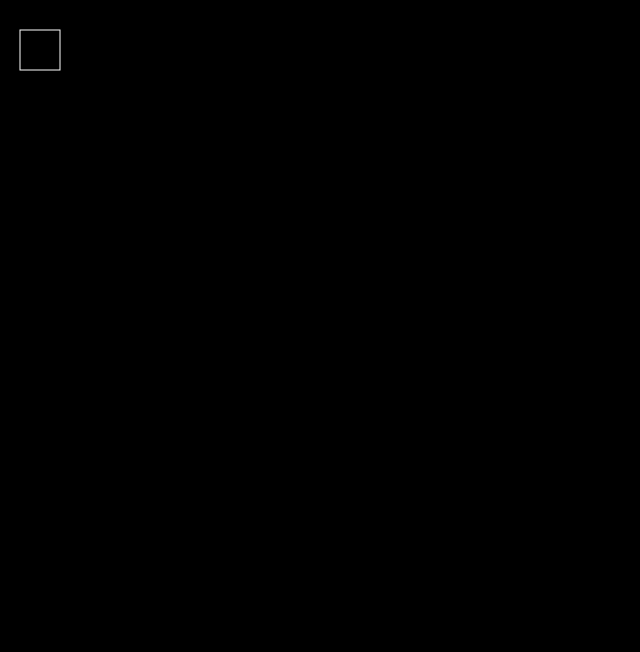
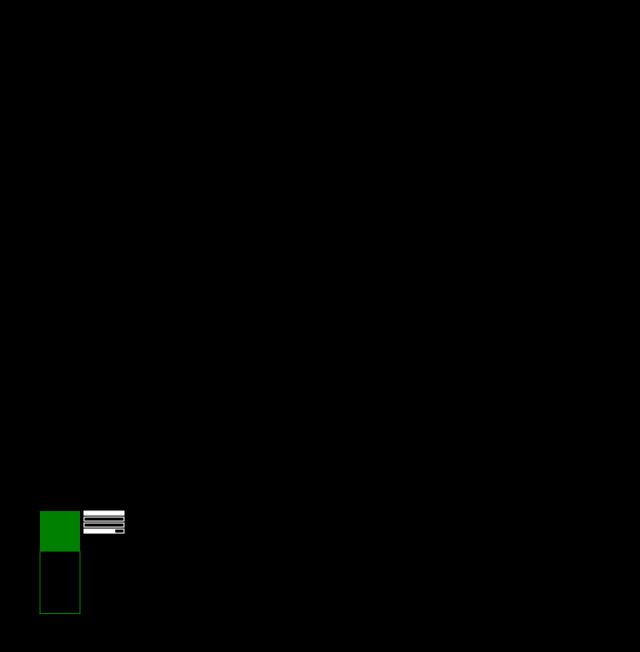
Before and after one commit to student020341/neural-network, a plain HTML site: page index.html in a window 1280 px wide. Shown: the whole page, without its empty margins (0-640 px from the left). Drawn offline with Linux system fonts and the light colour scheme.

Commit message:
hopper progress

```diff
--- /dev/null
+++ b/fish.js
@@ -0,0 +1 @@
+// TODO
--- /dev/null
+++ b/hopper.js
@@ -0,0 +1,164 @@
+
+// a thing that hops
+class Hopper {
+    constructor(x, y, bounds) {
+        this.x = x;
+        this.y = y;
+        this.size = 40;
+        this.bounds = bounds;
+
+        this.accMax = 0.1;
+        this.acc = 0;
+
+        // every 3 seconds, scramble the brain
+        this.brainScrambleMax = 3;
+        this.brainScramble = 0;
+
+        this.yVelMax = 300;
+        this.yVel = 0;
+
+        this.idleMax = 2;
+        this.idle = 0;
+
+        // nn related properties
+        this.inputs = [
+            0, // consideration of distance to ground
+            0, // consideration of falling velocity
+            0, // consideration of idle time
+        ];
+        this.outputs = [
+            0, // extension of leg
+        ];
+
+        this.shouldJump = false;
+
+        this.brain = new Network([
+            this.inputs.length,
+            Math.max(this.inputs.length, this.outputs.length) + 1,
+            this.outputs.length
+        ]);
+
+        this.think();
+    }
+
+    onResize(canvas) {
+        this.bounds = { w: canvas.width, h: canvas.height };
+    }
+
+    think() {
+        // consider distance to ground
+        const maxGroundDistanceConsideration = this.size * 2;
+        const distanceToGround = Math.abs(this.bounds.h - this.y);
+        const normalizedDistanceToGround = clamp(distanceToGround / maxGroundDistanceConsideration, 0, 1);
+        this.inputs[0] = normalizedDistanceToGround;
+
+        // consider falling velocity
+        const normalizedFallingVelocity = clamp(this.yVel / this.yVelMax, 0, 1);
+        this.inputs[1] = normalizedFallingVelocity;
+
+        // consider idle time
+        const normalizedIdleTime = clamp(this.idle / this.idleMax, 0, 1);
+        this.inputs[2] = normalizedIdleTime;
+
+        // activate
+        const beforeExt = this.outputs[0];
+        this.outputs = this.brain.activate(this.inputs);
+        this.shouldJump = this.outputs[0] > beforeExt; // leg has extended
+    }
+
+    // frame update
+    act(dt) {
+        // think once per second
+        this.acc += dt;
+        if (this.acc >= this.accMax) {
+            this.acc = 0;
+            this.think();
+        }
+
+        this.brainScramble += dt;
+        if (this.brainScramble >= this.brainScrambleMax) {
+            this.brainScramble = 0;
+            this.brain = new Network([
+                this.inputs.length,
+                Math.max(this.inputs.length, this.outputs.length) + 1,
+                this.outputs.length
+            ])
+        }
+
+        // leg extension for other calculations
+        const legExt = this.outputs[0] * this.size * 2; // hopper leg is 2x body size
+
+        // ground logic
+        if (this.y + this.size + legExt > this.bounds.h) {
+            // ground / grounded
+            this.y = this.bounds.h - this.size - legExt;
+            this.yVel = 0;
+        } else if (this.y < this.bounds.h - this.size - legExt || this.yVel < 0) {
+            // falling or jumping
+            this.yVel += dt * 98;
+            this.yVel = clamp(this.yVel, -this.yVelMax, this.yVelMax);
+            this.y += this.yVel * dt;
+        }
+
+        if (Math.abs(this.yVel) < 0.1) {
+            this.idle = clamp(this.idle + dt, 0, this.idleMax);
+            if (this.shouldJump) {
+                this.yVel = -this.yVelMax * this.outputs[0];
+            }
+        } else {
+            this.idle = 0;
+        }
+
+        this.shouldJump = false;
+    }
+
+    /**
+     * draw a little green hopper
+     *
+     * @param {CanvasRenderingContext2D} ctx
+     */
+    draw(ctx) {
+        // draw body
+        ctx.fillStyle = "green";
+        ctx.fillRect(this.x, this.y, this.size, this.size);
+
+        // draw leg
+        ctx.strokeStyle = "green";
+        const legExt = this.outputs[0] * this.size * 2;
+        ctx.strokeRect(this.x, this.y+this.size, this.size, legExt);
+
+        // draw neural net
+        ctx.strokeStyle = "white";
+        ctx.fillStyle = "white";
+        for(let i = 0;i < this.inputs.length;i++) {
+            ctx.fillRect(
+                this.x + this.size + 4,
+                this.y + i * 6,
+                this.size * this.inputs[i],
+                4
+            );
+            ctx.strokeRect(
+                this.x + this.size + 4,
+                this.y + i * 6,
+                this.size,
+                4
+            );
+        }
+
+        for(let i = 0;i < this.outputs.length;i++) {
+            const oi = i + this.inputs.length;
+            ctx.fillRect(
+                this.x + this.size + 4,
+                this.y + oi * 6,
+                this.size * this.outputs[i],
+                4
+            );
+            ctx.strokeRect(
+                this.x + this.size + 4,
+                this.y + oi * 6,
+                this.size,
+                4
+            );
+        }
+    }
+}
--- a/index.html
+++ b/index.html
@@ -21,8 +21,10 @@
     </head>
     <body>
         <canvas id="canvas"></canvas>
+        <script src="utils.js"></script>
         <script src="lib.js"></script>
         <script src="network.js"></script>
+        <script src="hopper.js"></script>
         <script src="main.js"></script>
     </body>
 </html>
--- a/lib.js
+++ b/lib.js
@@ -1,3 +1,5 @@
+
+let resizeCallbacks = [];
 
 /**
  *
@@ -24,6 +26,8 @@ const canvasContext2D = canvas.getContext("2d");
 //
 window.addEventListener("resize", () => {
     resize_canvas(canvas);
+
+    resizeCallbacks.forEach(fn => fn(canvas));
 });
 resize_canvas(canvas);
 
--- a/main.js
+++ b/main.js
@@ -5,26 +5,27 @@
 /** @type CanvasRenderingContext2D */
 const ctx = canvasContext2D;
 
-const box = {
-    x: 20,
-    y: 30,
-    w: 40,
-};
+const hopper = new Hopper(40, 40, {w: canvas.width, h: canvas.height});
+resizeCallbacks.push((c) => hopper.onResize(c));
 
 // functions
 //
 //
+
+// logic
+const logic = (dt) => {
+    hopper.act(dt);
+}
 
 // render
 const render = (_, cw, ch) => {
     // clear what was drawn before
     ctx.clearRect(0, 0, cw, ch);
 
-    // draw white box outline
-    ctx.strokeStyle = "white";
-    ctx.strokeRect(box.x, box.y, box.w, box.w);
+    // draw creatures
+    hopper.draw(ctx);
 };
 
 // start
 
-loop([render]);
+loop([render, logic]);
--- /dev/null
+++ b/utils.js
@@ -0,0 +1,30 @@
+
+const box_intersect = (a, b) => !(
+    ((a.y + a.h) < (b.y)) ||
+    (a.y > (b.y + b.h)) ||
+    ((a.x + a.w) < b.x) ||
+    (a.x > (b.x + b.w))
+);
+
+const dist = (a, b) => Math.sqrt((a.x - b.x) ** 2 + (a.y - b.y) ** 2);
+
+// ref: https://www.trysmudford.com/blog/linear-interpolation-functions/
+
+/**
+ * get value between a and b at % t
+ *
+ * @param {number} a
+ * @param {number} b
+ * @param {number} t
+ * @returns {number}
+ */
+const lerp = (a, b, t) => a * (1 - t) + (b * t);
+
+//
+const clamp = (value, min = 0, max = 1) => Math.min(max, Math.max(min, value));
+
+// get % for value between a and b
+const invlerp = (a, b, v) => clamp((v - a) / (b - a));
+
+// transform value between data ranges
+const range = (x1, y1, x2, y2, value) => lerp(x2, y2, invlerp(x1, y1, value));
```
Also changed, not shown: utils.mjs (deleted, +0 -30 lines), README.md.
